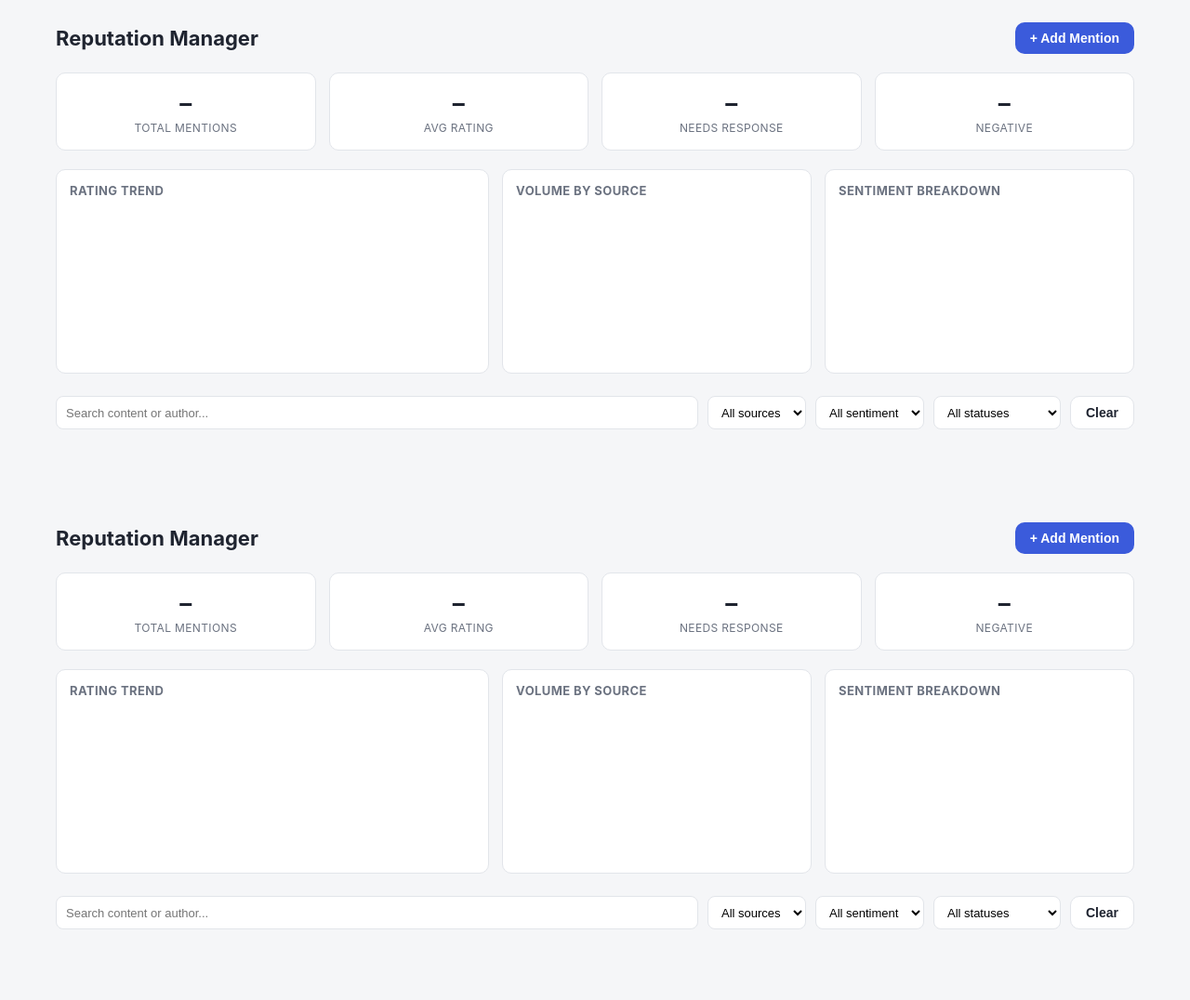
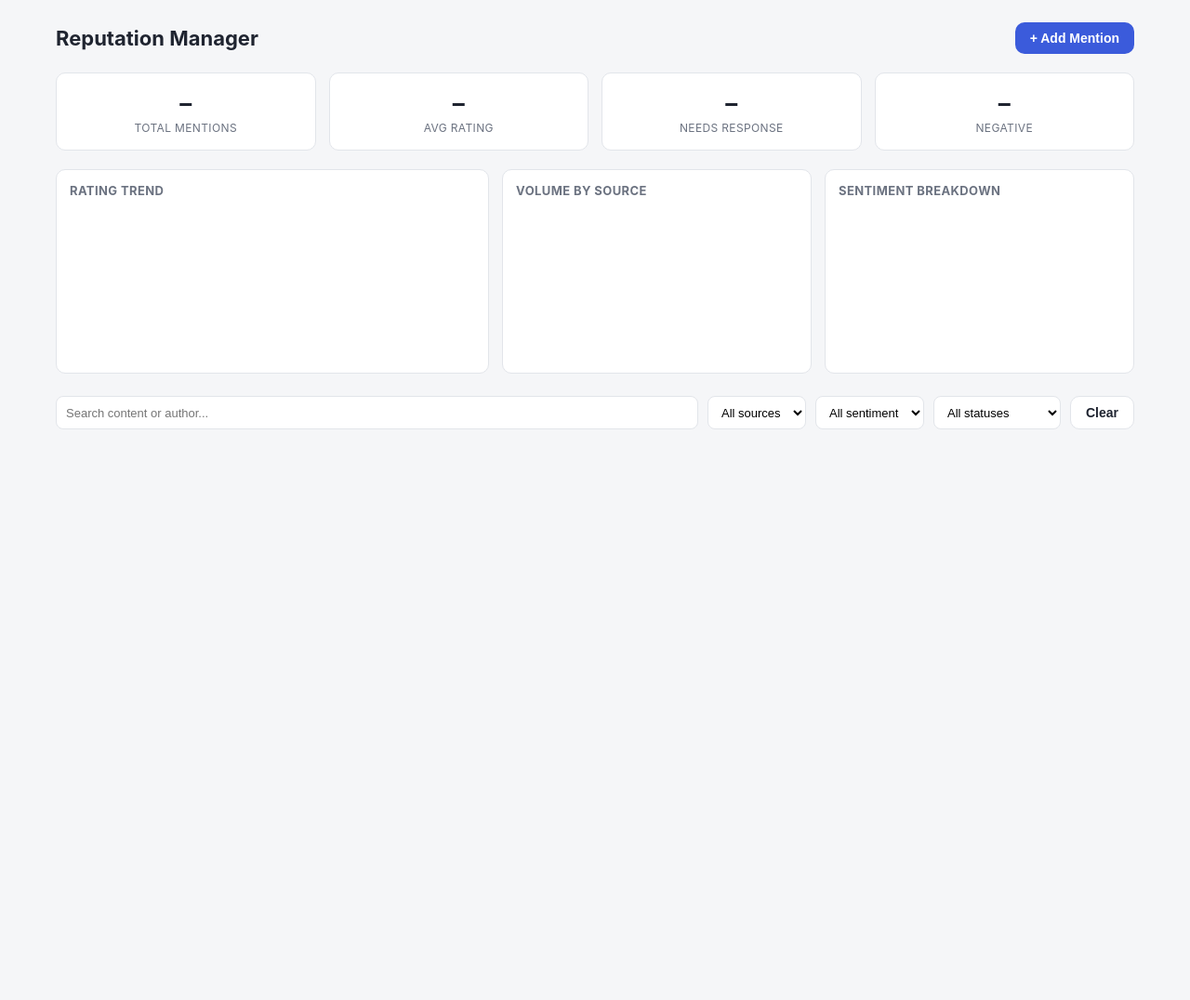
Before and after one commit to ajamil-design/RepMan, a plain HTML site: page client/index.html in a window 1280 px wide. Shown: the whole page at 93% size. After the commit the page ends 800 px from the top, so only its background shows below. Drawn offline with Linux system fonts and the light colour scheme.

Commit message:
Update index.html

```diff
--- a/client/index.html
+++ b/client/index.html
@@ -12,7 +12,6 @@
       <h1>Reputation Manager</h1>
       <button id="newReviewBtn" class="btn btn-primary">+ Add Mention</button>
     </header>
-
     <section class="stats-row" id="statsRow">
       <div class="stat-card">
         <div class="stat-value" id="statTotal">–</div>
@@ -31,7 +30,6 @@
         <div class="stat-label">Negative</div>
       </div>
     </section>
-
     <section class="charts-row">
       <div class="chart-card">
         <h3>Rating Trend</h3>
@@ -46,7 +44,6 @@
         <div id="sentimentChart" class="svg-chart"></div>
       </div>
     </section>
-
     <section class="filters-row">
       <input type="text" id="searchInput" placeholder="Search content or author..." />
       <select id="sourceFilter"><option value="">All sources</option></select>
@@ -64,98 +61,15 @@
       </select>
       <button id="clearFiltersBtn" class="btn btn-secondary">Clear</button>
     </section>
-
     <section class="reviews-list" id="reviewsList">
       <!-- review cards injected here -->
     </section>
   </div>
-
   <div class="modal-overlay" id="modalOverlay">
     <div class="modal" id="reviewModal">
       <!-- injected by JS -->
     </div>
   </div>
-
-  <script src="app.js"></script>
-</body>
-</html><!DOCTYPE html>
-<html lang="en">
-<head>
-<meta charset="UTF-8" />
-<meta name="viewport" content="width=device-width, initial-scale=1.0" />
-<title>Reputation Manager</title>
-<link rel="stylesheet" href="styles.css" />
-</head>
-<body>
-  <div class="app">
-    <header class="topbar">
-      <h1>Reputation Manager</h1>
-      <button id="newReviewBtn" class="btn btn-primary">+ Add Mention</button>
-    </header>
-
-    <section class="stats-row" id="statsRow">
-      <div class="stat-card">
-        <div class="stat-value" id="statTotal">–</div>
-        <div class="stat-label">Total Mentions</div>
-      </div>
-      <div class="stat-card">
-        <div class="stat-value" id="statAvgRating">–</div>
-        <div class="stat-label">Avg Rating</div>
-      </div>
-      <div class="stat-card">
-        <div class="stat-value" id="statNeedsResponse">–</div>
-        <div class="stat-label">Needs Response</div>
-      </div>
-      <div class="stat-card">
-        <div class="stat-value" id="statNegative">–</div>
-        <div class="stat-label">Negative</div>
-      </div>
-    </section>
-
-    <section class="charts-row">
-      <div class="chart-card">
-        <h3>Rating Trend</h3>
-        <div id="ratingTrendChart" class="svg-chart"></div>
-      </div>
-      <div class="chart-card">
-        <h3>Volume by Source</h3>
-        <div id="sourceChart" class="svg-chart"></div>
-      </div>
-      <div class="chart-card">
-        <h3>Sentiment Breakdown</h3>
-        <div id="sentimentChart" class="svg-chart"></div>
-      </div>
-    </section>
-
-    <section class="filters-row">
-      <input type="text" id="searchInput" placeholder="Search content or author..." />
-      <select id="sourceFilter"><option value="">All sources</option></select>
-      <select id="sentimentFilter">
-        <option value="">All sentiment</option>
-        <option value="positive">Positive</option>
-        <option value="neutral">Neutral</option>
-        <option value="negative">Negative</option>
-      </select>
-      <select id="statusFilter">
-        <option value="">All statuses</option>
-        <option value="needs_response">Needs response</option>
-        <option value="responded">Responded</option>
-        <option value="resolved">Resolved</option>
-      </select>
-      <button id="clearFiltersBtn" class="btn btn-secondary">Clear</button>
-    </section>
-
-    <section class="reviews-list" id="reviewsList">
-      <!-- review cards injected here -->
-    </section>
-  </div>
-
-  <div class="modal-overlay" id="modalOverlay">
-    <div class="modal" id="reviewModal">
-      <!-- injected by JS -->
-    </div>
-  </div>
-
   <script src="app.js"></script>
 </body>
 </html>
```
